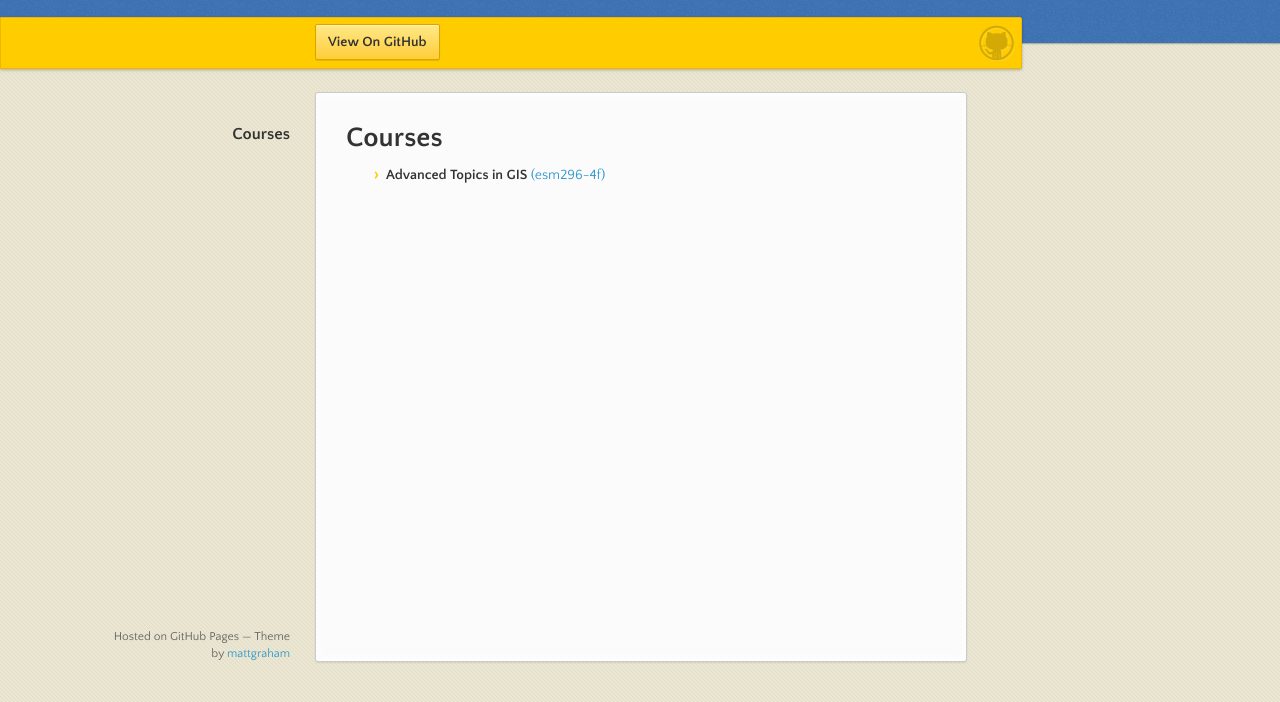
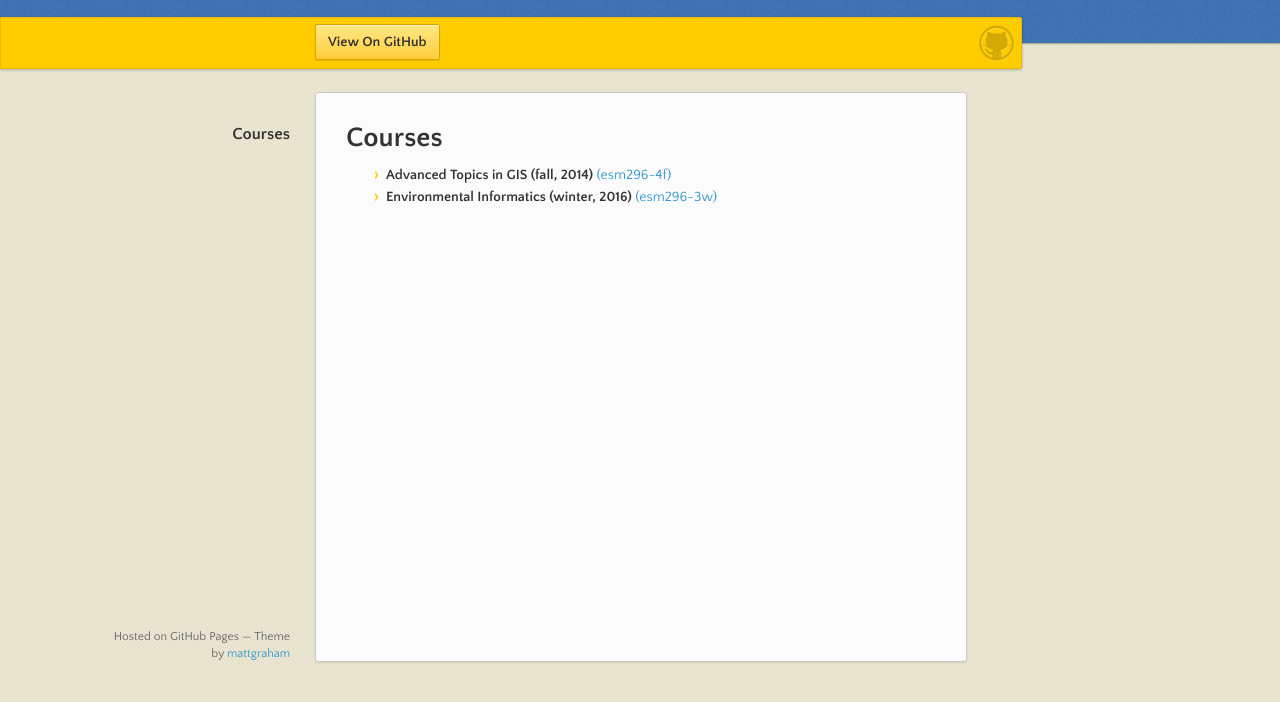
Before and after one commit to ucsb-bren/ucsb-bren.github.io, a plain HTML site: page index.html in a window 1280 px wide. Shown: the part 98-800 px from the top of the page. Drawn offline with nearby package versions, Linux system fonts and the light colour scheme.

Commit message:
Update index.html

```diff
--- a/index.html
+++ b/index.html
@@ -36,7 +36,8 @@
 <a name="courses" class="anchor" href="#courses"><span class="octicon octicon-link"></span></a>Courses</h1>
 
 <ul>
-<li><a href="http://ucsb-bren.github.io/esm296-4f"><strong>Advanced Topics in GIS</strong> (esm296-4f)</a></li>
+<li><a href="http://ucsb-bren.github.io/esm296-4f"><strong>Advanced Topics in GIS (fall, 2014)</strong> (esm296-4f)</a></li>
+<li><a href="http://ucsb-bren.github.io/env-info"><strong>Environmental Informatics (winter, 2016)</strong> (esm296-3w)</a></li>
 </ul>
       </section>
       <footer>
```
